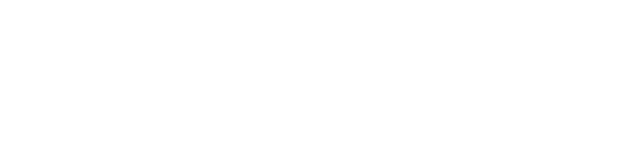
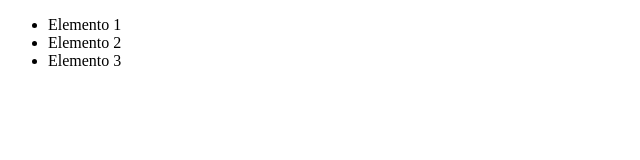
Before and after one commit to Coloto/proyecto_equipo_softtek, a plain HTML site: page index.html in a window 1280 px wide. Shown: the whole page, without its empty margins (0-640 px from the left). Drawn offline with Linux system fonts and the light colour scheme.

Commit message:
añadiendo pagina1.html

```diff
--- a/index.html
+++ b/index.html
@@ -2,10 +2,14 @@
 <html lang="en">
 <head>
     <meta charset="UTF-8">
-    <meta name="viewport" content="width=device-width, initial-scale=1.0">
-    <title>Document</title>
+    <meta name="viewport" content="width=git, initial-scale=1.0">
+    <title>Pagina1</title>
 </head>
 <body>
-
+    <ul>
+        <li>Elemento 1</li>
+        <li>Elemento 2</li>
+        <li>Elemento 3</li>
+    </ul>
 </body>
 </html>
```
Also changed, not shown: pagina1.html (added).
